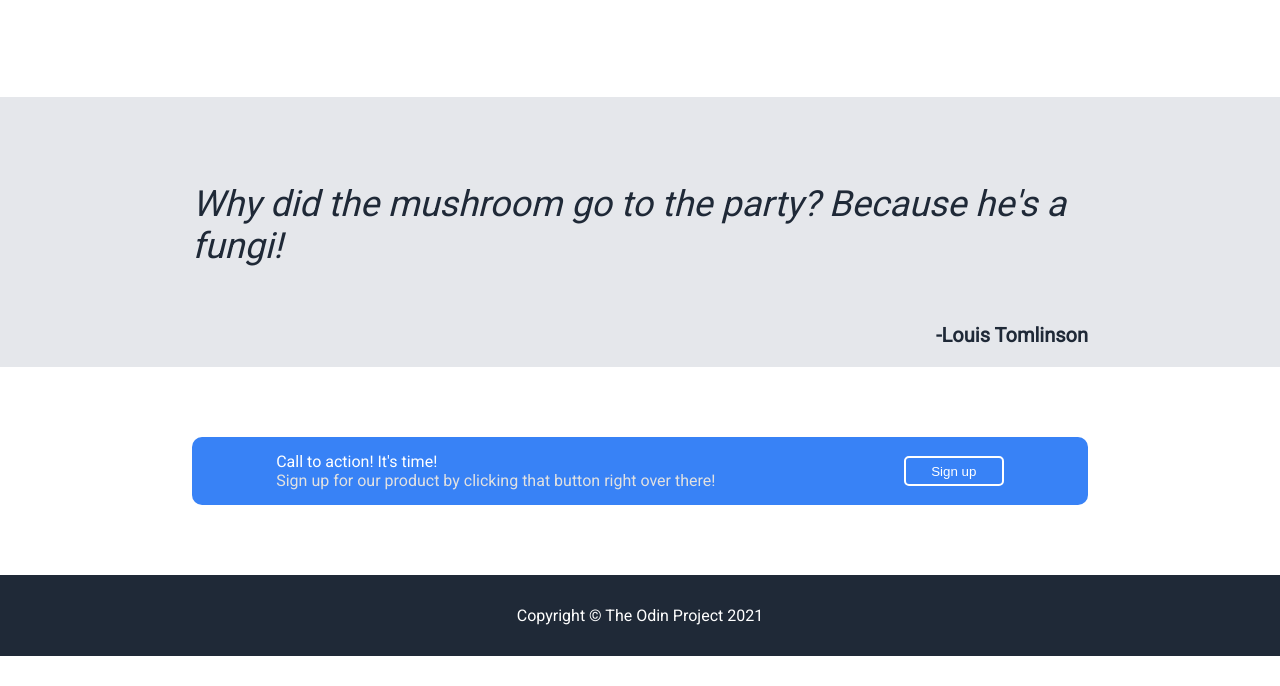
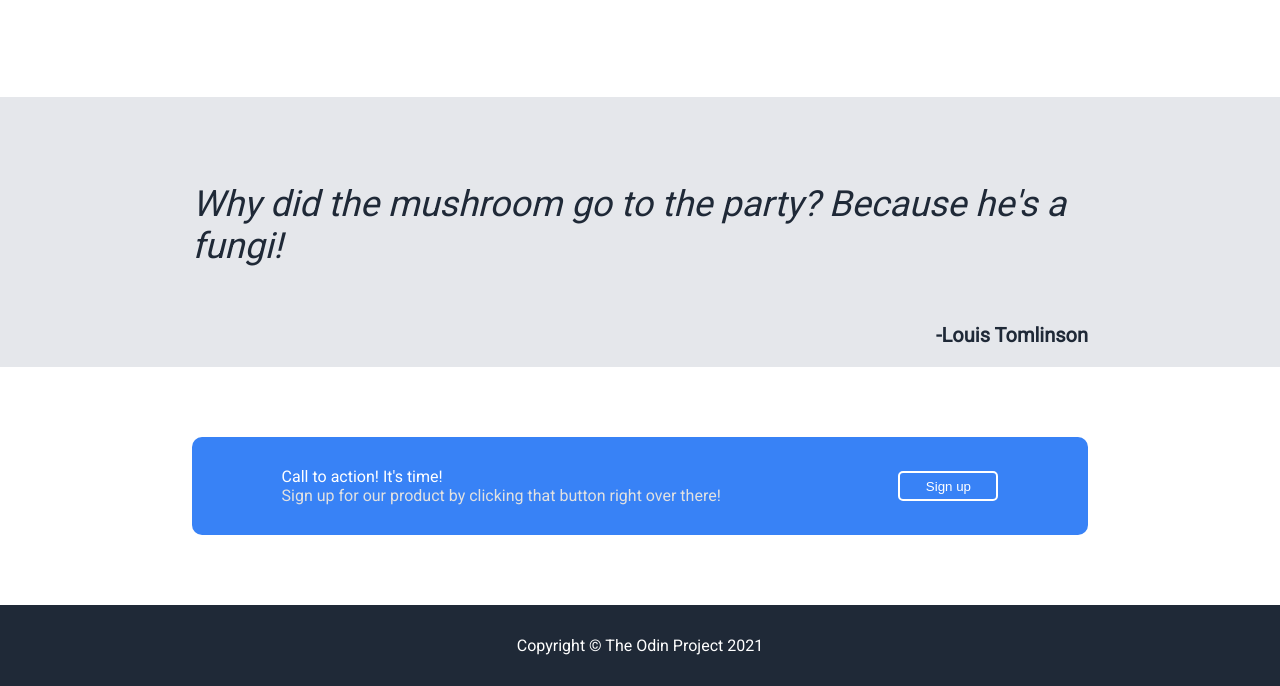
Before and after one commit to goobero/landing_page, a plain HTML site: page index.html in a window 1280 px wide. Shown: the part 1147-1833 px from the top of the page. Before the commit the page ends 1803 px from the top, so only its background shows below. Drawn offline with Linux system fonts and the light colour scheme.

Commit message:
nest new div in call container, fix L, R padding upon resizing

```diff
--- a/index.html
+++ b/index.html
@@ -78,12 +78,14 @@
     </section>
     <section class="call">
         <div class="container">
+            <div class="call-padding-container">
                 <div class="call-text-container">
                     <p>Call to action! It's time!</p>
                     <p id="lighter-text">Sign up for our product by clicking that button right over there!</p>
                 </div>
                 <div class="call-button-container">
                     <button class="sign-up">Sign up</button>
+            </div>
         </div>
     </section>
     <footer class="footer">
--- a/style.css
+++ b/style.css
@@ -129,15 +129,26 @@ a {
     align-self: flex-end;
 }
 
+.call {
+    display: flex;
+    justify-content: center;
+}
+
 .call .container {
     display: flex;
     background-color: #3882F6;
     color: white;
-    justify-content: space-around;
     border-radius: 10px;
     margin: 70px 70px;
-    padding: 15px 0px;
+    justify-content: center;
+}
+
+.call-padding-container {
+    display: flex;
+    width: 80%;
+    justify-content: space-between;
     align-items: center;
+    padding: 30px;
     gap: 20px;
 }
 
@@ -166,8 +177,3 @@ footer {
     padding: 15px 0px;
     text-align: center;
 }
-
-.call {
-    display: flex;
-    justify-content: center;
-}
```
Lines whose indentation alone changed are shown as unchanged.
